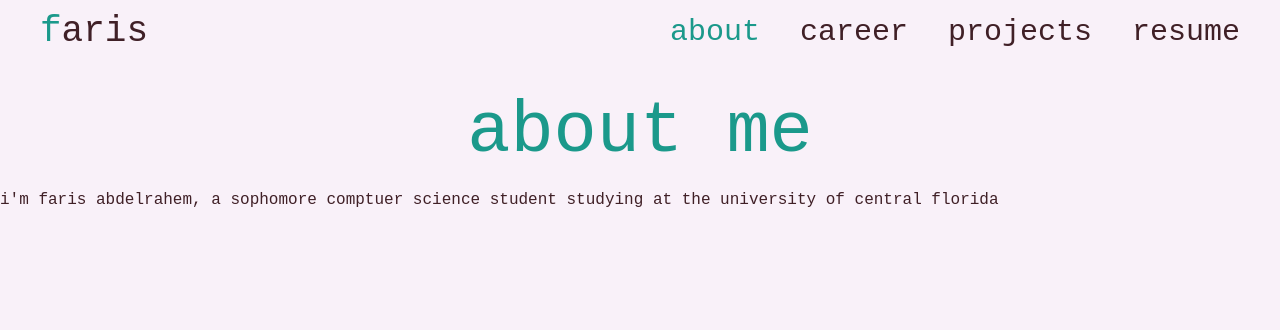
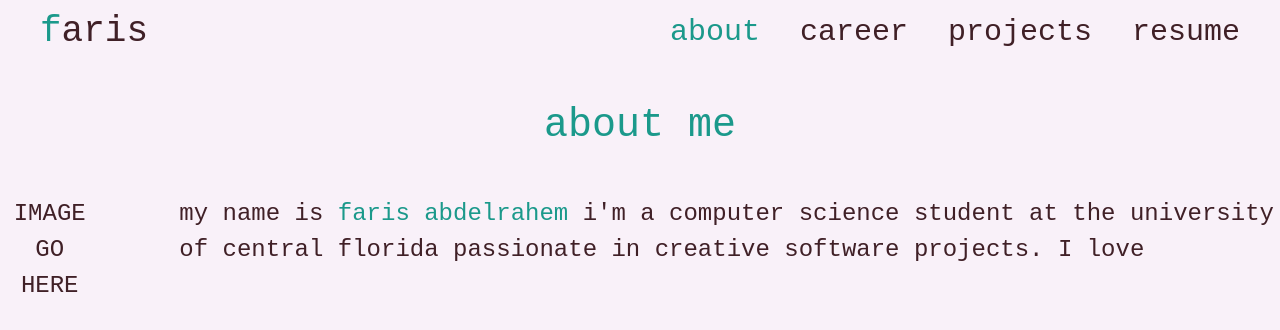
Before and after one commit to FarisAWheel/farisabd.com, a React (Vite) app: page /about in a window 1280 px wide. Shown: the top 330 px of the page. Built offline with nearby package versions, Linux system fonts and the light colour scheme.

Commit message:
add some changes to css and to about

```diff
--- a/src/Pages/About.jsx
+++ b/src/Pages/About.jsx
@@ -1,10 +1,13 @@
 function About() {
   return (
     <div>
-            <h1 className="text-[#1B998B] py-5 text-center text-5xl md:text-7xl">about me</h1>
-            <div>
-                <p>i'm faris abdelrahem, a sophomore comptuer science student studying at
-                    the university of central florida
+      <h1 className="mt-5 mb-10">about me</h1>
+      <div className="flex justify-center gap-20">
+        <p className="text-center">IMAGE GO HERE</p>
+        <p>
+          my name is{" "}
+          <span className="text-[rgb(27,153,139)]">faris abdelrahem</span> i'm a computer science student at the <a href="https://www.ucf.edu/">university of central florida</a>
+          {" "}passionate in creative software projects. I love
         </p>
       </div>
     </div>
--- a/src/index.css
+++ b/src/index.css
@@ -5,4 +5,11 @@ body {
     color: #402027;
     background-color: #F9F1F9;
     padding-top: 76px;
+    font-size: 1.5rem;
 }
+
+h1 {
+    text-align: center;
+    font-size: 2.5rem;
+    color: #1B998B;
+}
```
Also changed, not shown: src/Navbar/Navbar.jsx (line endings or trailing spaces). Lines whose indentation alone changed are shown as unchanged.
